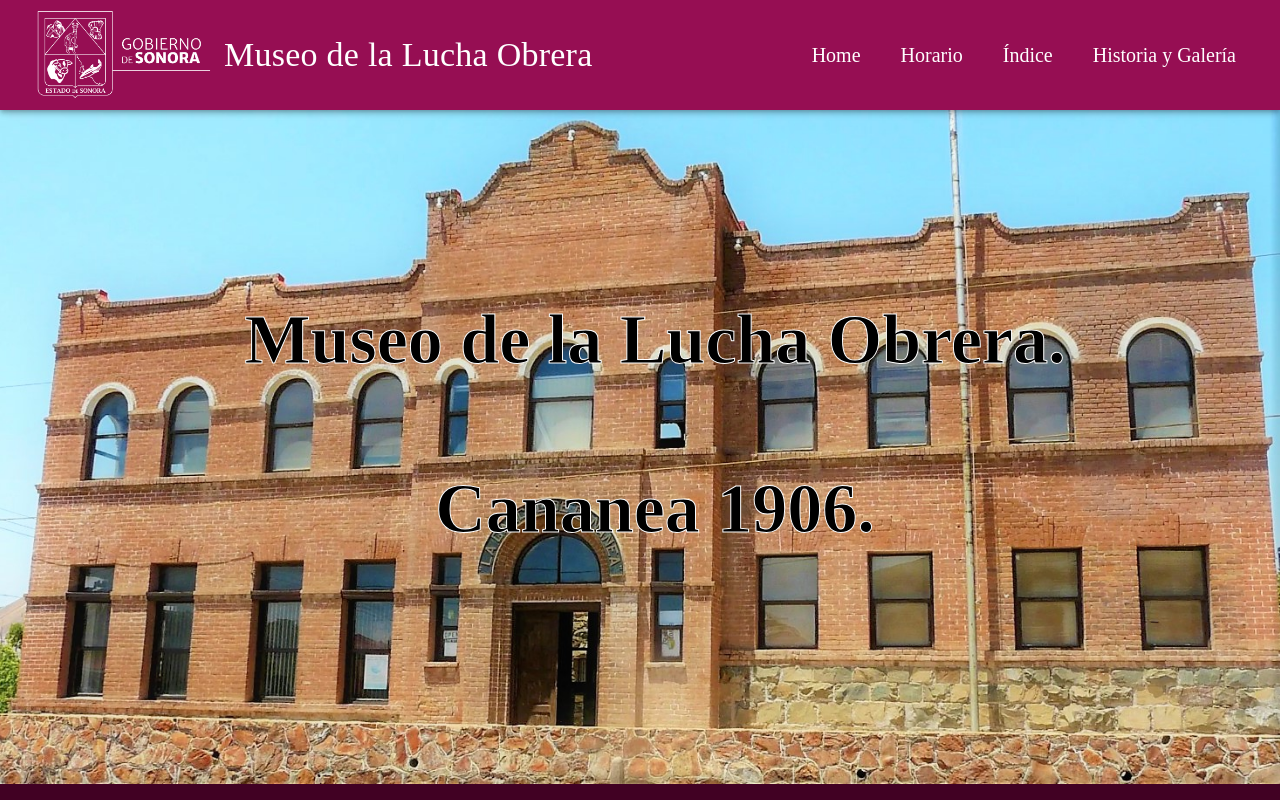
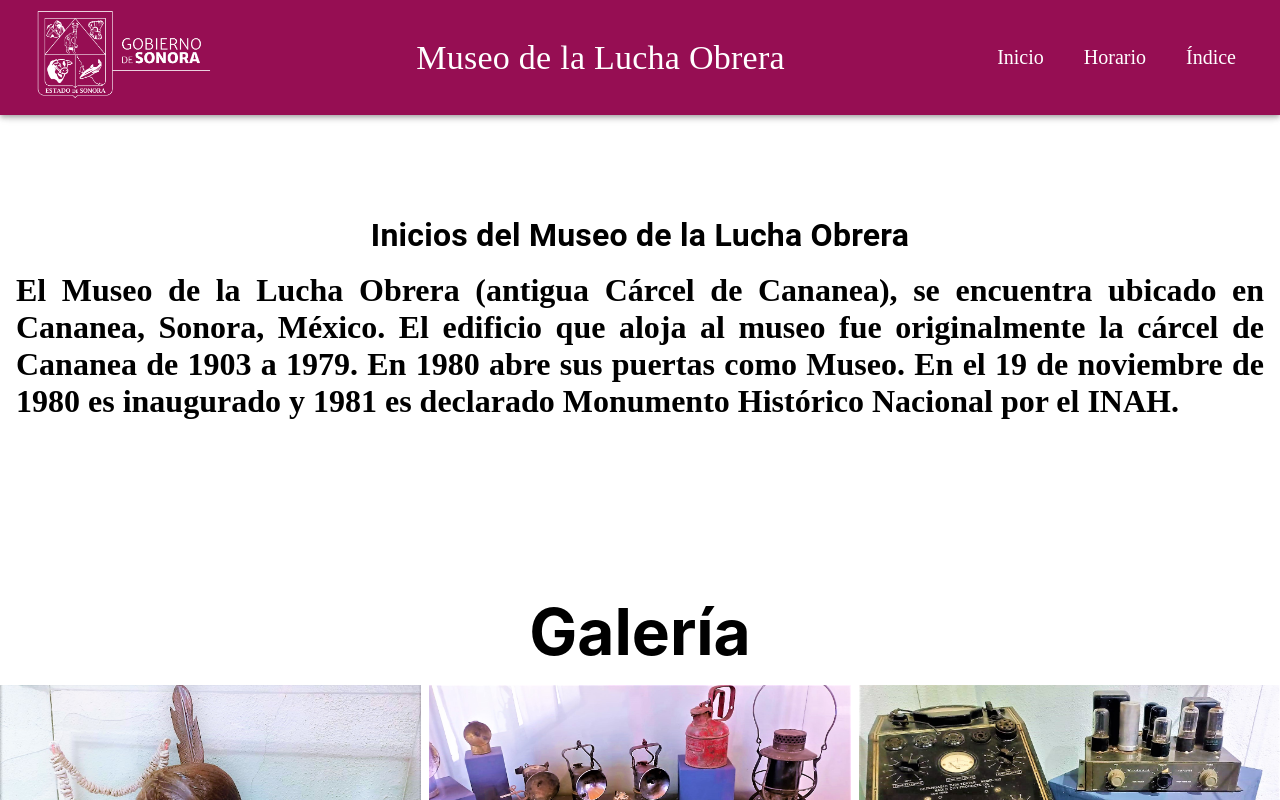
Before and after one commit to iTsAlex18/museum-website, a React (Create React App) app: page / in a window 1280 px wide. Shown: the top 800 px of the page. Built offline with nearby package versions, Linux system fonts and the light colour scheme.

Commit message:
Once  commit

```diff
--- a/package.json
+++ b/package.json
@@ -1,6 +1,6 @@
 {
   "name": "museum-website",
-  "homepage":"https://iTsAlex18.github.io/museum-website",
+  "homepage":"https://iTsAlex18.github.io",
   "version": "0.1.0",
   "private": true,
   "dependencies": {
--- a/src/App.js
+++ b/src/App.js
@@ -1,6 +1,5 @@
 // import Layout from "./components/Layout/Layout";
 import {BrowserRouter, Routes, Route} from 'react-router-dom'
-import Home from './pages/Home'
 import About from './pages/About'
 import Horario from "./pages/Horario";
 import Indice from "./pages/Indice";
@@ -22,8 +21,7 @@ function App() {
     <div>
       <BrowserRouter>
       <Routes>
-        <Route path="/" element={<Home />} />
-        <Route path="/historia" element={<About />} />
+        <Route path="/" element={<About />} />
         <Route path="/horario" element={<Horario />} />
         <Route path="/indice" element={<Indice />} />
         <Route path="/primeroshabitantes" element={<Sala1 />} />
--- a/src/components/Layout/Header.js
+++ b/src/components/Layout/Header.js
@@ -28,7 +28,7 @@ const Header = () => {
       <ul className="mobile-navigation">
         <li>
           <NavLink activeClassName="active" to={"/"}>
-            Home
+            Inicio
           </NavLink>
         </li>
         <li>
@@ -36,9 +36,6 @@ const Header = () => {
         </li>
         <li>
           <NavLink to={"/indice"}>Índice </NavLink>
-        </li>
-        <li>
-          <NavLink to={"/historia"}>Historia </NavLink>
         </li>
       </ul>
       <img src={Logo2} alt="logo" height={"250"} />
@@ -61,12 +58,15 @@ const Header = () => {
             >
               <MenuIcon />
             </IconButton>
+            <NavLink activeClassName="active" to={"/"} style={{color:"white", fontSize:"20px"}}>
             <img src={Logo} alt="logo" height={"110"} width="200"/>
+            </NavLink>
             <Typography
               color={"white"}
               variant="h4"
               component="div"
               sx={{ flexGrow: 1 }}
+              textAlign={"center"}
               fontFamily={"Roboto Serif"}
             >
               Museo de la Lucha Obrera
@@ -75,7 +75,7 @@ const Header = () => {
               <ul className="navigation-menu">
                 <li>
                   <NavLink activeClassName="active" to={"/"} style={{color:"white", fontSize:"20px"}}>
-                    Home
+                    Inicio
                   </NavLink>
                 </li>
                 <li>
@@ -83,9 +83,6 @@ const Header = () => {
                 </li>
                 <li>
                   <NavLink to={"/indice"} style={{color:"white", fontSize:"20px"}}>Índice </NavLink>
-                </li>
-                <li>
-                  <NavLink to={"/historia"} style={{color:"white", fontSize:"20px"}}>Historia y Galería</NavLink>
                 </li>
               </ul>
             </Box>
--- a/src/pages/Horario.js
+++ b/src/pages/Horario.js
@@ -85,8 +85,8 @@ export default function BasicTable() {
         <AddressContainer style={{ marginTop: '15px', borderRadius: '15px' }}>
           <div className="container-md">
           <AddressContent>
-                <Typography variant="h4" style={{color:"white"}}>Direccion:</Typography>
-                <iframe className="frame" src="https://www.google.com/maps/embed?pb=!1m18!1m12!1m3!1d3420.5613337158898!2d-110.30630508952392!3d30.98272157435809!2m3!1f0!2f0!3f0!3m2!1i1024!2i768!4f13.1!3m3!1m2!1s0x86d0e18a63fb3753%3A0x148763da181ecd77!2sMuseo%20%22La%20Carcel%20de%20Cananea%22!5e0!3m2!1sen!2smx!4v1686852172940!5m2!1sen!2smx" width="950" height="450" margin-right="auto"  allowfullscreen="" loading="lazy" referrerpolicy="no-referrer-when-downgrade"></iframe>
+                <Typography variant="h4" style={{color:"white", textAlign:"center"}}>Ubicación</Typography>
+                <iframe className="frame" src="https://www.google.com/maps/embed?pb=!1m18!1m12!1m3!1d3420.5613337158898!2d-110.30630508952392!3d30.98272157435809!2m3!1f0!2f0!3f0!3m2!1i1024!2i768!4f13.1!3m3!1m2!1s0x86d0e18a63fb3753%3A0x148763da181ecd77!2sMuseo%20%22La%20Carcel%20de%20Cananea%22!5e0!3m2!1sen!2smx!4v1686852172940!5m2!1sen!2smx" width="700" height="450" margin-right="auto"  allowfullscreen="" loading="lazy" referrerpolicy="no-referrer-when-downgrade"></iframe>
             </AddressContent>
           </div>
         </AddressContainer>
--- a/src/pages/Indice.js
+++ b/src/pages/Indice.js
@@ -16,6 +16,7 @@ import teatro from "../images/teatro.jpeg";
 const Indice = () => {
   return (
     <Layout>
+      <br/>
       <Box sx={{ display: "flex", flexWrap: "wrap", justifyContent: "center" }}>
         <Card sx={{ maxWidth: "390px", display: "flex", m: 2 }}>
         <Button>
```
